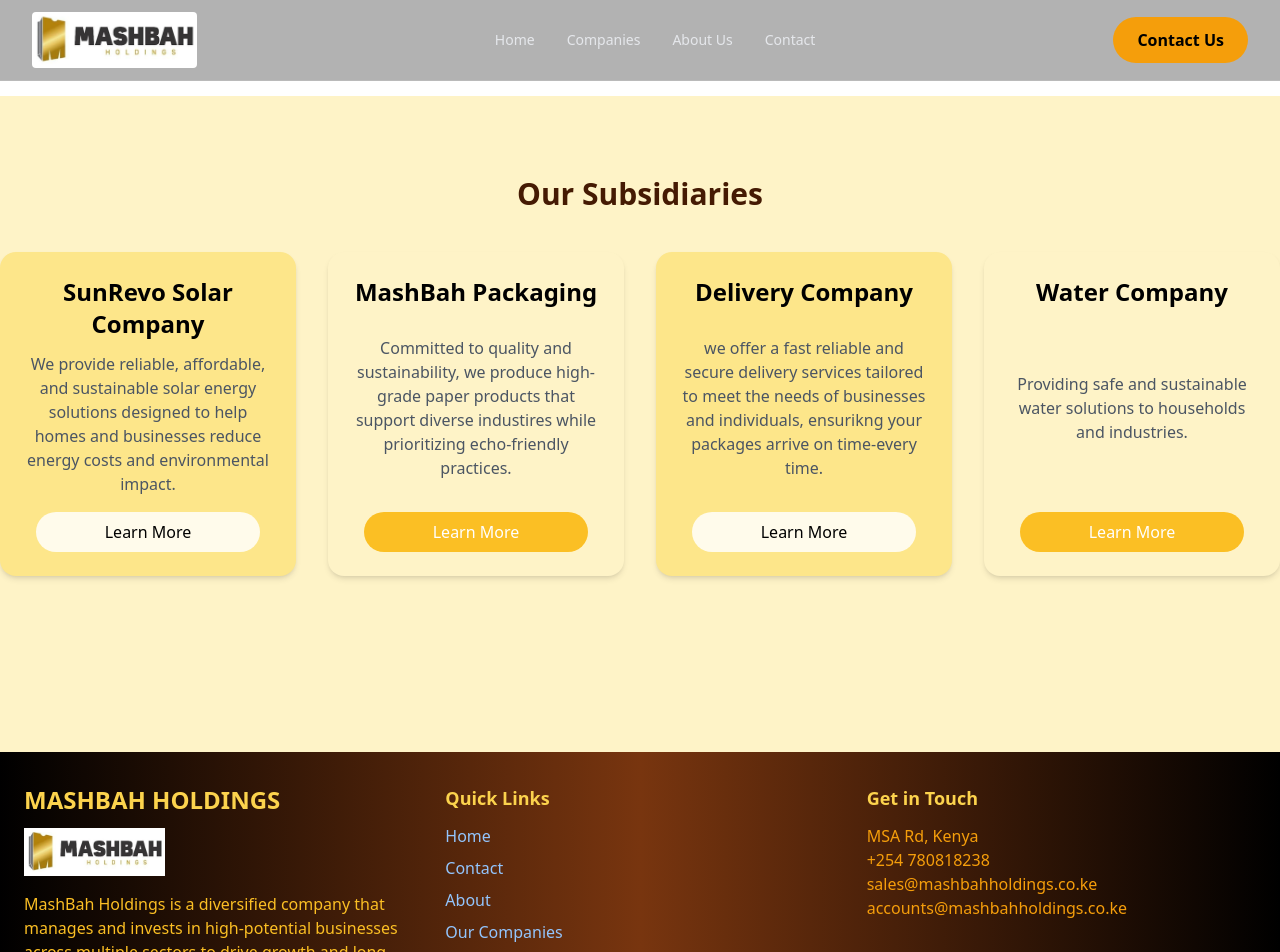
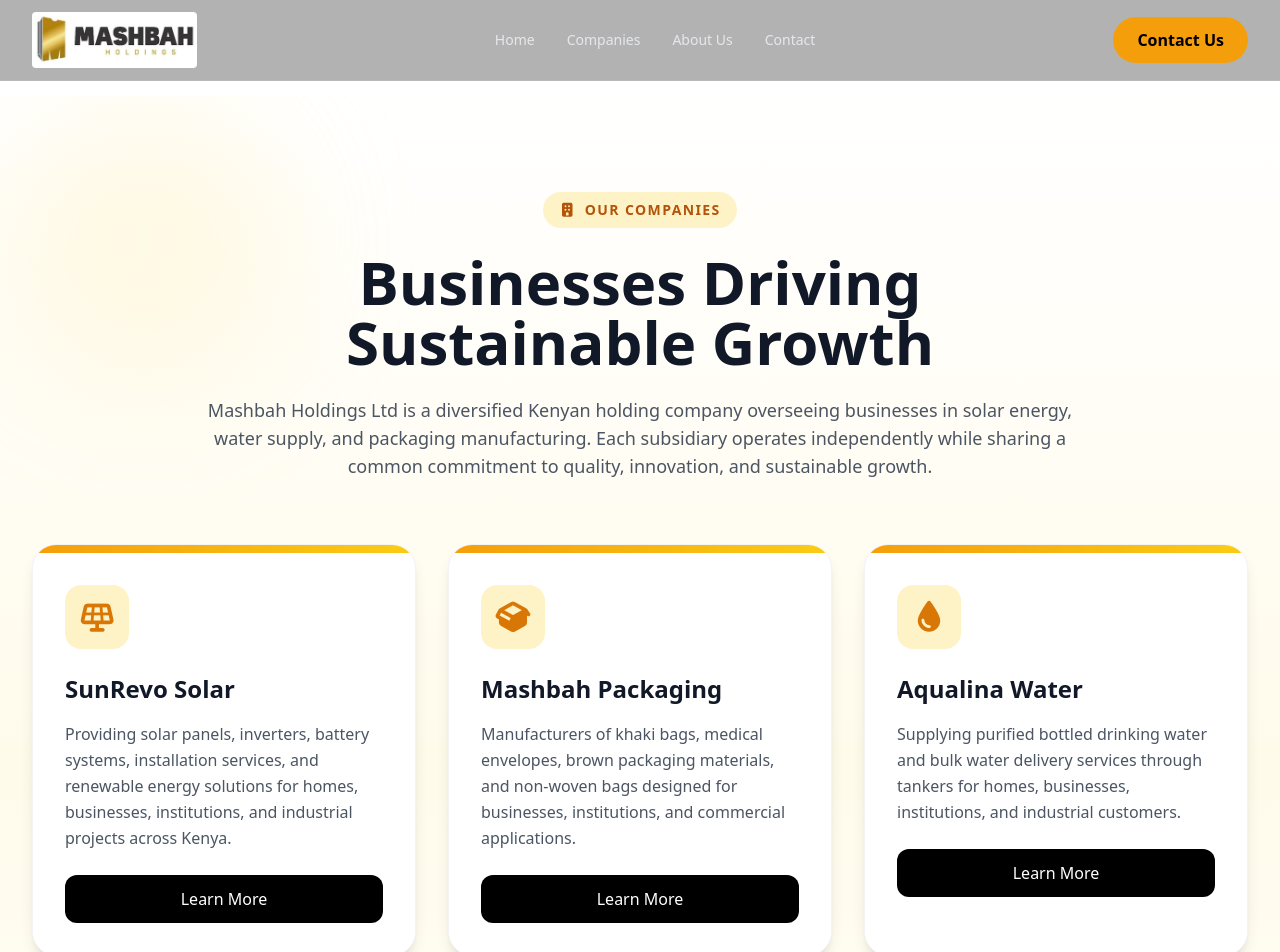
Before and after one commit to OMUCHAA/Holding, a Vue app: page /subsidiaries in a window 1280 px wide. Shown: the top 952 px of the page. Built offline with nearby package versions, Linux system fonts and the light colour scheme.

Commit message:
Making the subsidiaries component look more premium.

```diff
--- a/src/components/Subsidiaries.vue
+++ b/src/components/Subsidiaries.vue
@@ -1,79 +1,153 @@
 <template>
-  <section id="subsidiaries" class="mt-24 pb-28 pt-20 bg-amber-100 text-center min-h-[82vh]">
-    <h2 class="text-3xl font-bold mb-10 text-amber-950">Our Subsidiaries</h2>
+  <section
+    id="subsidiaries"
+    class="relative mt-24 py-24 bg-gradient-to-b from-white via-amber-50 to-white overflow-hidden"
+  >
+    <!-- Background Decorations -->
+    <div
+      class="absolute top-0 left-0 w-72 h-72 bg-amber-200/20 rounded-full blur-3xl"
+    ></div>
 
     <div
-      class="grid grid-cols-1 md:grid-cols-2 lg:grid-cols-4 gap-8 max-w-7xl mx-auto items-stretch"
+      class="absolute bottom-0 right-0 w-72 h-72 bg-amber-300/20 rounded-full blur-3xl"
+    ></div>
+
+    <div class="relative max-w-7xl mx-auto px-4 sm:px-6 lg:px-8">
+      <!-- Header -->
+      <div class="text-center max-w-4xl mx-auto mb-16">
+        <span
+          class="inline-flex items-center gap-2 px-4 py-2 rounded-full bg-amber-100 text-amber-700 font-semibold uppercase tracking-widest text-sm"
         >
+          <i class="fa-solid fa-building"></i>
+          Our Companies
+        </span>
+
+        <h1 class="mt-6 text-4xl md:text-5xl lg:text-6xl font-bold text-gray-900">
+          Businesses Driving Sustainable Growth
+        </h1>
+
+        <p class="mt-6 text-gray-600 text-base md:text-lg leading-relaxed">
+          Mashbah Holdings Ltd is a diversified Kenyan holding company overseeing
+          businesses in solar energy, water supply, and packaging manufacturing. Each
+          subsidiary operates independently while sharing a common commitment to quality,
+          innovation, and sustainable growth.
+        </p>
+      </div>
+
+      <!-- Companies Grid -->
+      <div class="grid grid-cols-1 md:grid-cols-2 xl:grid-cols-3 gap-8">
+        <!-- SunRevo -->
         <div
-        class="bg-amber-200 shadow-md rounded-2xl p-6 hover:shadow-xl transition flex flex-col justify-between h-full"
+          class="group bg-white rounded-3xl shadow-lg hover:shadow-2xl transition duration-500 overflow-hidden border border-gray-100"
         >
-        <h3 class="text-2xl font-semibold mb-3">SunRevo Solar Company</h3>
-        <p class="text-gray-600 mb-4">
-          We provide reliable, affordable, and sustainable solar energy
-          solutions designed to help homes and businesses reduce energy costs
-          and environmental impact.
+          <div class="h-2 bg-gradient-to-r from-amber-500 to-yellow-400"></div>
+
+          <div class="p-8">
+            <div
+              class="w-16 h-16 rounded-2xl bg-amber-100 flex items-center justify-center mb-6"
+            >
+              <i class="fa-solid fa-solar-panel text-3xl text-amber-600"></i>
+            </div>
+
+            <h2 class="text-2xl font-bold text-gray-900 mb-4">SunRevo Solar</h2>
+
+            <p class="text-gray-600 leading-relaxed mb-6">
+              Providing solar panels, inverters, battery systems, installation services,
+              and renewable energy solutions for homes, businesses, institutions, and
+              industrial projects across Kenya.
             </p>
+
             <button
               @click="$router.push('/solar')"
-          class="bg-amber-50 px-4 py-2 rounded-full hover:bg-amber-700 transition w-56 mx-auto"
+              class="w-full bg-black text-white py-3 rounded-xl hover:bg-amber-600 transition duration-300"
             >
               Learn More
             </button>
           </div>
+        </div>
+
+        <!-- Packaging -->
         <div
-        class="bg-amber-100 shadow-md rounded-2xl p-6 hover:shadow-xl transition flex flex-col justify-between h-full"
+          class="group bg-white rounded-3xl shadow-lg hover:shadow-2xl transition duration-500 overflow-hidden border border-gray-100"
         >
-        <h3 class="text-2xl font-semibold mb-3">
-          MashBah Packaging
-        </h3>
-        <p class="text-gray-600 mb-4">
-          Committed to quality and sustainability, we produce high-grade paper
-          products that support diverse industires while prioritizing
-          echo-friendly practices.
+          <div class="h-2 bg-gradient-to-r from-amber-500 to-yellow-400"></div>
+
+          <div class="p-8">
+            <div
+              class="w-16 h-16 rounded-2xl bg-amber-100 flex items-center justify-center mb-6"
+            >
+              <i class="fa-solid fa-box-open text-3xl text-amber-600"></i>
+            </div>
+
+            <h2 class="text-2xl font-bold text-gray-900 mb-4">Mashbah Packaging</h2>
+
+            <p class="text-gray-600 leading-relaxed mb-6">
+              Manufacturers of khaki bags, medical envelopes, brown packaging materials,
+              and non-woven bags designed for businesses, institutions, and commercial
+              applications.
             </p>
+
             <button
               @click="$router.push('/paper')"
-          class="bg-amber-400 text-white px-4 py-2 rounded-full hover:bg-amber-700 transition w-56 mx-auto"
+              class="w-full bg-black text-white py-3 rounded-xl hover:bg-amber-600 transition duration-300"
             >
               Learn More
             </button>
           </div>
+        </div>
 
+        <!-- Aqualina -->
         <div
-        class="bg-amber-200 shadow-md rounded-2xl p-6 hover:shadow-xl transition flex flex-col justify-between h-full"
+          class="group bg-white rounded-3xl shadow-lg hover:shadow-2xl transition duration-500 overflow-hidden border border-gray-100"
         >
-        <h3 class="text-2xl font-semibold mb-3">
-          Delivery Company
-        </h3>
-        <p class="text-gray-600 mb-4">
-          we offer a fast reliable and secure delivery services tailored to meet
-          the needs of businesses and individuals, ensurikng your packages
-          arrive on time-every time.
+          <div class="h-2 bg-gradient-to-r from-amber-500 to-yellow-400"></div>
+
+          <div class="p-8">
+            <div
+              class="w-16 h-16 rounded-2xl bg-amber-100 flex items-center justify-center mb-6"
+            >
+              <i class="fa-solid fa-droplet text-3xl text-amber-600"></i>
+            </div>
+
+            <h2 class="text-2xl font-bold text-gray-900 mb-4">Aqualina Water</h2>
+
+            <p class="text-gray-600 leading-relaxed mb-6">
+              Supplying purified bottled drinking water and bulk water delivery services
+              through tankers for homes, businesses, institutions, and industrial
+              customers.
             </p>
+
             <button
-          @click="$router.push('/delivery')"
-          class="bg-amber-50 px-4 py-2 rounded-full hover:bg-amber-700 transition w-56 mx-auto"
+              @click="$router.push('/water')"
+              class="w-full bg-black text-white py-3 rounded-xl hover:bg-amber-600 transition duration-300"
             >
               Learn More
             </button>
           </div>
+        </div>
+      </div>
 
+      <!-- Bottom CTA -->
       <div
-        class="bg-amber-100 shadow-md rounded-2xl p-6 hover:shadow-xl transition flex flex-col justify-between h-full"
+        class="mt-20 bg-gradient-to-r from-black via-amber-900 to-black rounded-3xl p-8 md:p-12 text-center"
       >
-        <h3 class="text-2xl font-semibold mb-3">Water Company</h3>
-        <p class="text-gray-600 mb-4">
-          Providing safe and sustainable water solutions to households and
-          industries.
+        <h3 class="text-2xl md:text-4xl font-bold text-white mb-4">
+          One Holding Company. Multiple Industries.
+        </h3>
+
+        <p class="text-gray-300 max-w-3xl mx-auto mb-8">
+          Through strategic investments and operational excellence, Mashbah Holdings
+          continues to create sustainable businesses that serve communities, empower
+          industries, and contribute to Kenya's economic growth.
         </p>
 
-        <button
-          @click="$router.push('/water')"
-          class="bg-amber-400 text-white px-4 py-2 rounded-full hover:bg-amber-700 transition w-56 mx-auto"
+        <router-link
+          to="/contacts"
+          class="inline-flex items-center gap-3 bg-amber-500 hover:bg-amber-600 text-black font-semibold px-8 py-4 rounded-full transition"
         >
-          Learn More
-        </button>
+          Contact Our Team
+          <i class="fa-solid fa-arrow-right"></i>
+        </router-link>
       </div>
     </div>
   </section>
```
Lines whose indentation alone changed are shown as unchanged.
